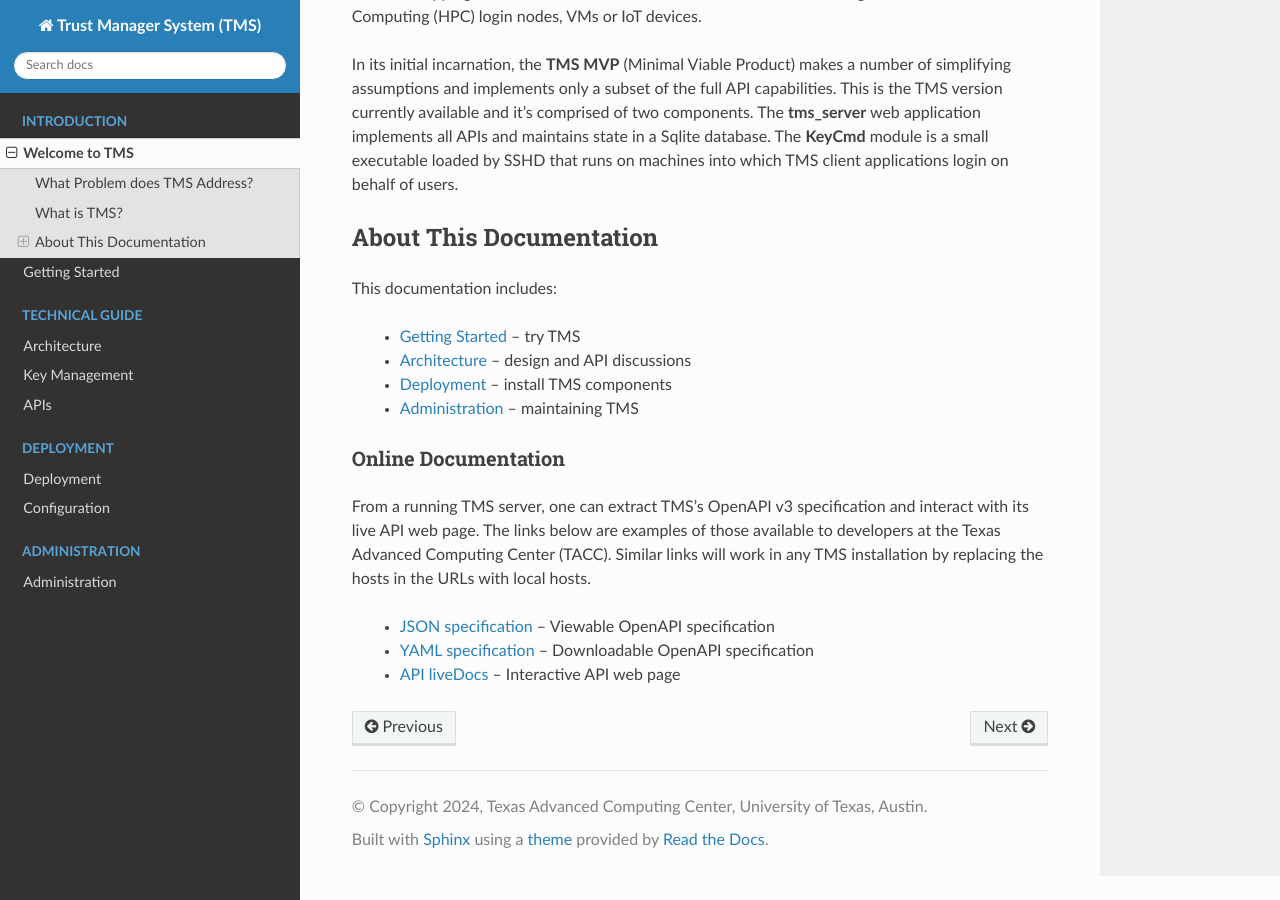
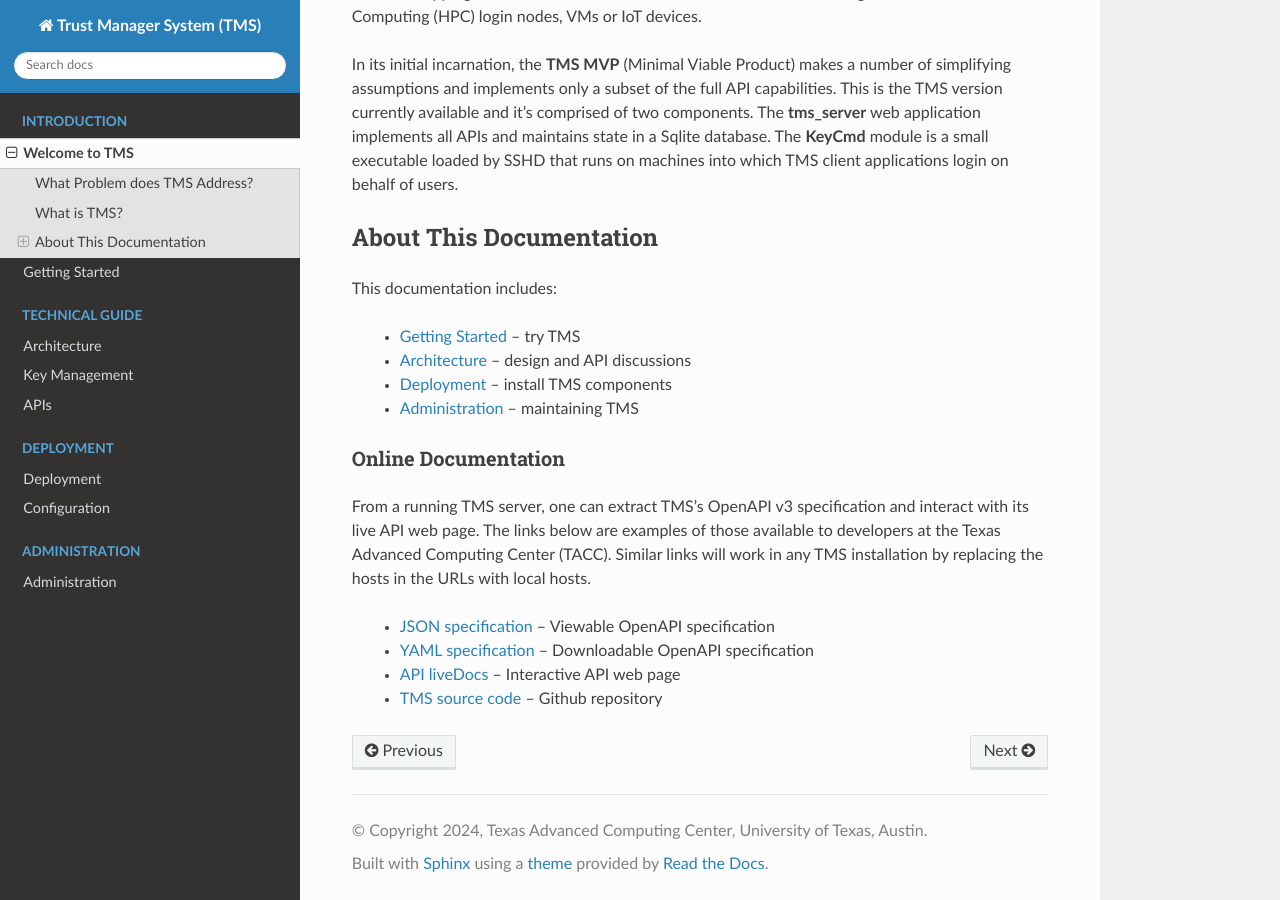
Before and after one commit to tapis-project/tms-documentation, a Sphinx documentation site: the page built from source/index.rst, in a window 1280 px wide and 900 px high, scrolled down 675 px. Built offline with Sphinx 7.4.7 and the Read the Docs theme 3.1.0, drawn with Linux system fonts in a browser that asks for light colours.

Commit message:
tms github link

```diff
--- a/source/index.rst
+++ b/source/index.rst
@@ -55,7 +55,9 @@ From a running TMS server, one can extract TMS's OpenAPI v3 specification and in
    - `JSON specification`_ -- Viewable OpenAPI specification
    - `YAML specification`_ -- Downloadable OpenAPI specification
    - `API liveDocs`_ -- Interactive API web page
+   - `TMS source code`_ -- Github repository
 
 .. _JSON specification: https://tms-server-dev.tacc.utexas.edu:3000/spec
 .. _YAML specification: https://tms-server-dev.tacc.utexas.edu:3000/spec_yaml
 .. _API livedocs: https://tms-server-dev.tacc.utexas.edu:3000
+.. _TMS source code: https://github.com/tapis-project/tms_server
```
